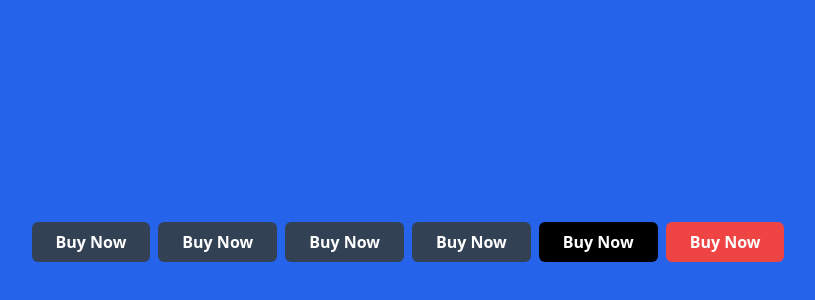
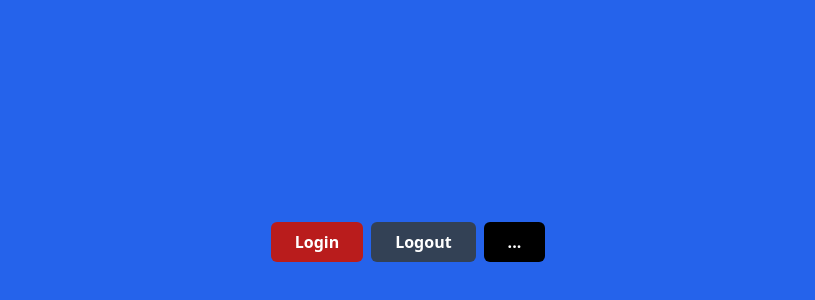
Before and after one commit to masngun/ract-vip-studio, a React (Vite) app: page / in a window 1280 px wide. Shown: the part 158-458 px from the top of the page, without its empty margins (232-1047 px from the left). Built offline with nearby package versions, Linux system fonts and the light colour scheme.

Commit message:
Implementasi Atomic Design Folder

```diff
--- a/src/App.jsx
+++ b/src/App.jsx
@@ -1,50 +1,13 @@
 import React from "react";
-
-class Button extends React.Component {
-  render() {
-    return (
-      <button
-        className="h-10 px-6 font-semibold rounded-md bg-slate-700 text-white"
-        type="submit"
-      >
-        Buy Now
-      </button>
-    );
-  }
-}
-
-function ButtonBlack() {
-  return (
-    <button
-      className="h-10 px-6 font-semibold rounded-md bg-black text-white"
-      type="submit"
-    >
-      Buy Now
-    </button>
-  );
-}
-
-const ButtonRed = () => {
-  return (
-    <button
-      className="h-10 px-6 font-semibold rounded-md bg-red-500 text-white"
-      type="submit"
-    >
-      Buy Now
-    </button>
-  );
-};
+import Button from "./components/Elements/Buttons";
 
 function App() {
   return (
     <div className="flex justify-center bg-blue-600 min-h-screen items-center">
       <div className="flex gap-x-2">
+        <Button variant="bg-red-700">Login</Button>
+        <Button variant="bg-slate-700">Logout</Button>
         <Button></Button>
-        <Button></Button>
-        <Button></Button>
-        <Button></Button>
-        <ButtonBlack></ButtonBlack>
-        <ButtonRed></ButtonRed>
       </div>
     </div>
   );
--- /dev/null
+++ b/src/components/Elements/Buttons/index.jsx
@@ -0,0 +1,13 @@
+const Button = (props) => {
+  const { children = "...", variant = "bg-black" } = props;
+  return (
+    <button
+      className={`h-10 px-6 font-semibold rounded-md ${variant} text-white`}
+      type="submit"
+    >
+      {children}
+    </button>
+  );
+};
+
+export default Button;
```
Also changed, not shown: src/components/Elements/Inputs/Input.jsx (added), src/components/Elements/Inputs/Label.jsx (added), src/components/Elements/Inputs/index.jsx (added).
